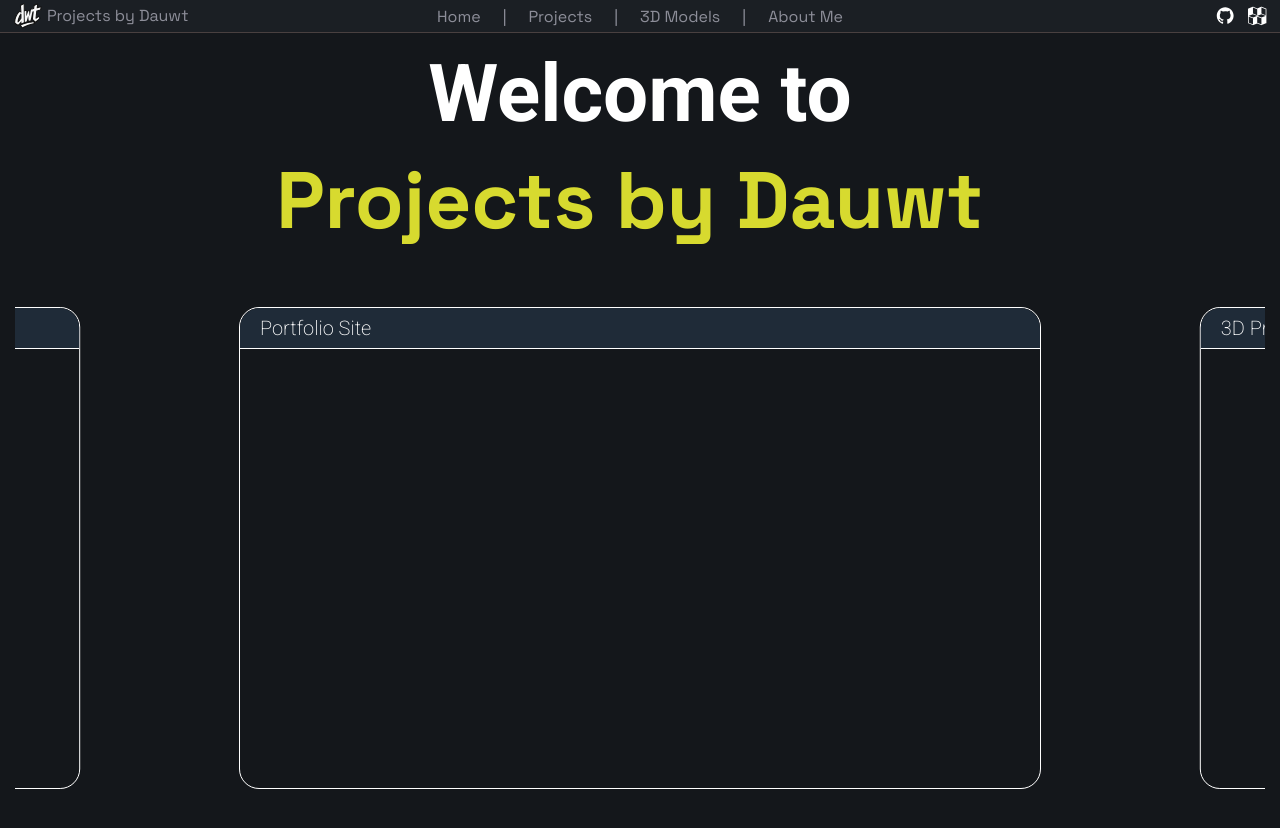
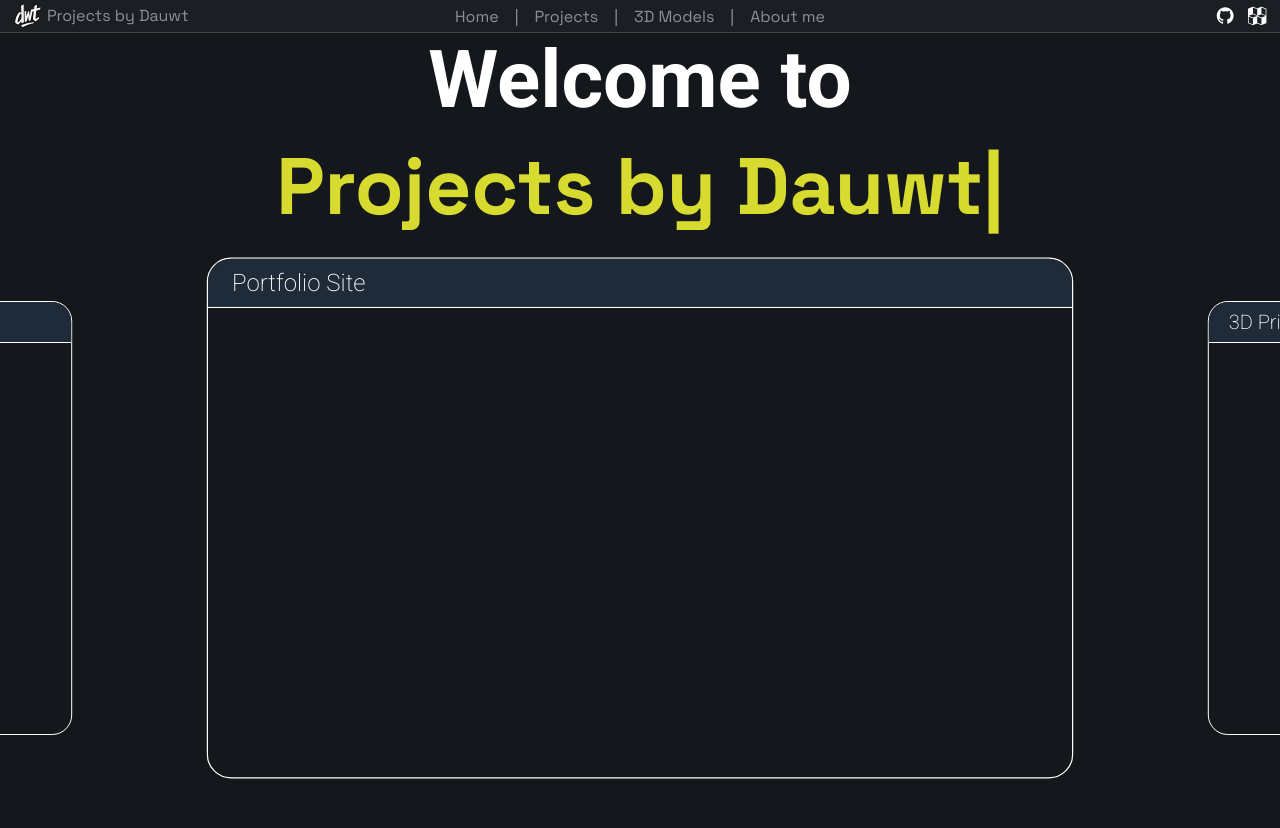
Before and after one commit to Dauwt/dauwt.github.io, a React (Vite) app: page / in a window 1280 px wide. Shown: the top 828 px of the page. After the commit the page ends 800 px from the top, so only its background shows below. Built offline with nearby package versions, Linux system fonts and the light colour scheme.

Commit message:
Modified projects animations on the Homepage ✨

```diff
--- a/package.json
+++ b/package.json
@@ -14,7 +14,8 @@
   "dependencies": {
     "prop-types": "^15.8.1",
     "react": "^19.1.1",
-    "react-dom": "^19.1.1"
+    "react-dom": "^19.1.1",
+    "react-router-dom": "^7.8.2"
   },
   "devDependencies": {
     "@eslint/js": "^9.33.0",
--- a/src/App.css
+++ b/src/App.css
@@ -9,10 +9,14 @@ body {
     color: white;
 }
 
+.main {
+    width: 100vw;
+    height: 100vh;
+    display: flex;
+    flex-direction: column;
+}
+
 .header {
-    position: fixed;
-    top: 0;
-    left: 0;
     width: 100%;
     height: 4vh;
     background-color: #1b1f24;
@@ -60,6 +64,7 @@ body {
 
 .header-pages-button {
     color: #8d8e99;
+    text-decoration: none;
     font-size: 2vh;
     font-family: 'Space Grotesk';
     display: flex;
@@ -139,8 +144,6 @@ body {
 
 .window {
     flex: 1;
-    margin-top: 4vh;
-    padding: 15px;
     overflow-y: auto;
     display: flex;
     flex-direction: column;
@@ -198,8 +201,9 @@ body {
 .carousel-container {
     position: relative;
     width: 100%;
-    height: 100vh;
+    flex: 1;
     margin: 0 auto;
+    padding: 0;
     overflow: hidden;
     display: flex;
     justify-content: center;
@@ -207,9 +211,9 @@ body {
 
 .news {
     position: absolute;
-    width: 100vh;
-    height: 60vh;
-    margin-top: 7vh;
+    top: 8vh;
+    width: 90vh;
+    height: 54vh;
     border: 1px solid white;
     border-radius: 2.5vh;
     display: flex;
@@ -235,6 +239,7 @@ body {
 
 .news.active {
     transform: translateX(0);
+    transform: scale(1.2);
     transition: transform 1.5s ease;
 }
 
--- a/src/App.jsx
+++ b/src/App.jsx
@@ -6,7 +6,7 @@ import './App.css'
 
 function App() {
   return (
-    <div>
+    <div className='main'>
       <Header headerTitle="Projects by Dauwt"/>
       <Window />
     </div>
--- a/src/Header.jsx
+++ b/src/Header.jsx
@@ -10,13 +10,13 @@ function Header(props) {
             </div>
 
             <div className="header-pages">
-                <button className="header-pages-button">Home</button>
+                <a href="/" className="header-pages-button">Home</a>
                 <div className="header-pages-separator">|</div>
-                <button className="header-pages-button">Projects</button>
+                <a href="/projects" className="header-pages-button">Projects</a>
                 <div className="header-pages-separator">|</div>
-                <button className="header-pages-button">3D Models</button>
+                <a href="/" className="header-pages-button">3D Models</a>
                 <div className="header-pages-separator">|</div>
-                <button className="header-pages-button">About Me</button>
+                <a href="/" className="header-pages-button">About me</a>
             </div>
             <div className="header-social">
                 <a href="https://github.com/dauwt" target="_blank" rel="noopener noreferrer">
--- a/src/Pages/Homepage.jsx
+++ b/src/Pages/Homepage.jsx
@@ -21,6 +21,8 @@ const projects = [
   { title: "3D Printed Organizer", description: "CAD & 3D printing" },
   { title: "Self Driven Robot", description: "ESP32" },
   { title: "ESP32 PCB", description: "KiCAD" },
+  { title: "Robot", description: "KiCAD" },
+  { title: "3D Printingt", description: "KiCAD" },
 ];
 
 function ProjectCarousel({ interval = 3000 }) {
--- /dev/null
+++ b/src/Pages/Projects.jsx
@@ -0,0 +1,16 @@
+import { useState, useEffect } from "react";
+import '../App.css'
+import TypingText from '../TypingText';
+
+function Projects() {
+    return (
+        <div className="window">
+            <div className='welcome-header'>
+                <h1 className="welcome-header-1">Welcome to</h1>
+                <TypingText text="Projects by Dauwt" speed={100} />
+            </div>
+        </div>
+    );
+}
+
+export default Projects
--- a/src/Window.jsx
+++ b/src/Window.jsx
@@ -1,9 +1,16 @@
+import { BrowserRouter, Routes, Route, Link } from "react-router-dom";
 import Homepage from './Pages/Homepage.jsx'
+import Projects from './Pages/Projects.jsx'
 
 function Window() {
     return (
         <>
-            <Homepage />
+            <BrowserRouter>
+                <Routes>
+                    <Route path="/" element={<Homepage />} />
+                    <Route path="/projects" element={<Projects />} />
+                </Routes>
+            </BrowserRouter>
         </>
     );
 }
```
Also changed, not shown: 1 other file (tests, documents, lock files or other folders).
